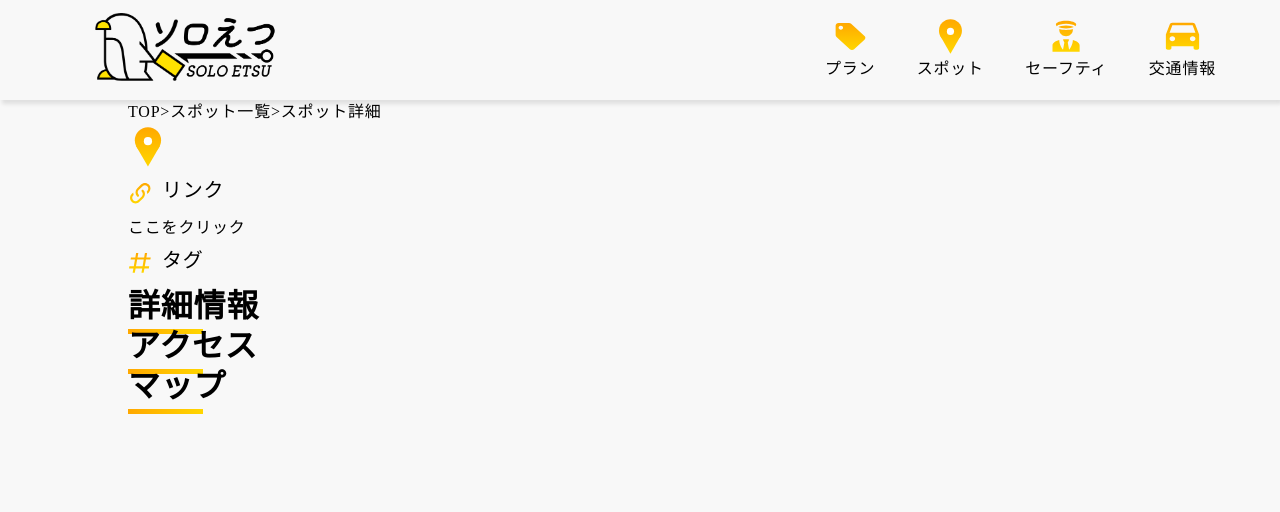
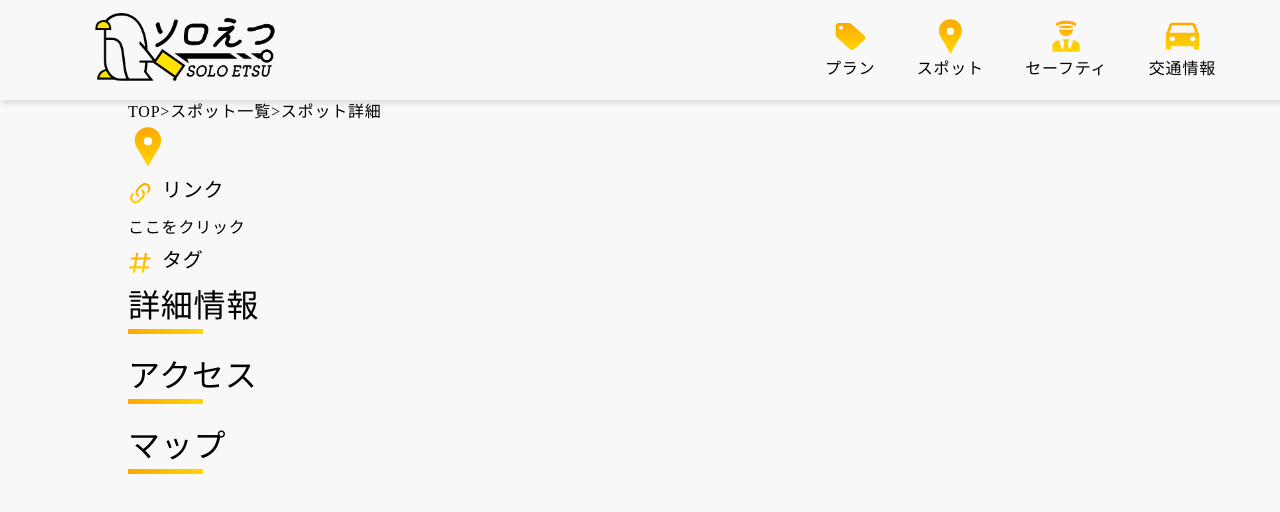
Before and after one commit to soloetsu/soloetsu_frontend, a React (Vite) app: page /spotDetail in a window 1280 px wide. Shown: the top 512 px of the page. Built offline with nearby package versions, Linux system fonts and the light colour scheme; no server answers; a web font is replaced by a local one.

Commit message:
heading調整

```diff
--- a/src/components/general/Heading/index.jsx
+++ b/src/components/general/Heading/index.jsx
@@ -5,8 +5,10 @@ const Heading = ({ fontSize, context, margin }) => {
 	const headingStyle = {
 		fontSize: FONT_SIZE[fontSize],
 		position: "relative",
-		marginBottom: "40px",
 		margin: margin,
+		marginBottom: "30px",
+		//太字のほうがよかったら消して
+		fontWeight: "300",
 	};
 
 	const underlineStyle = {
```
